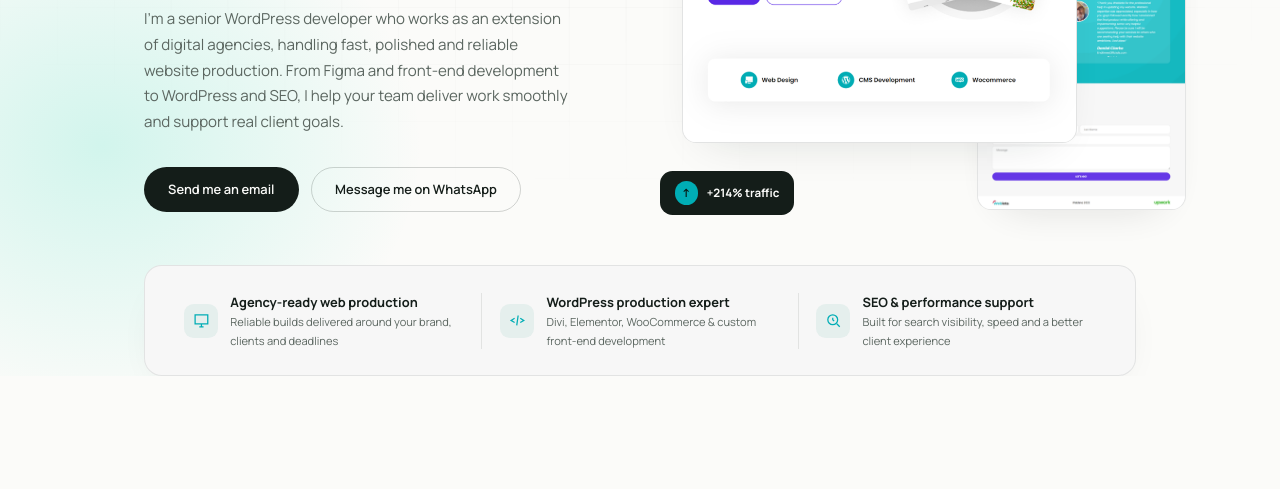
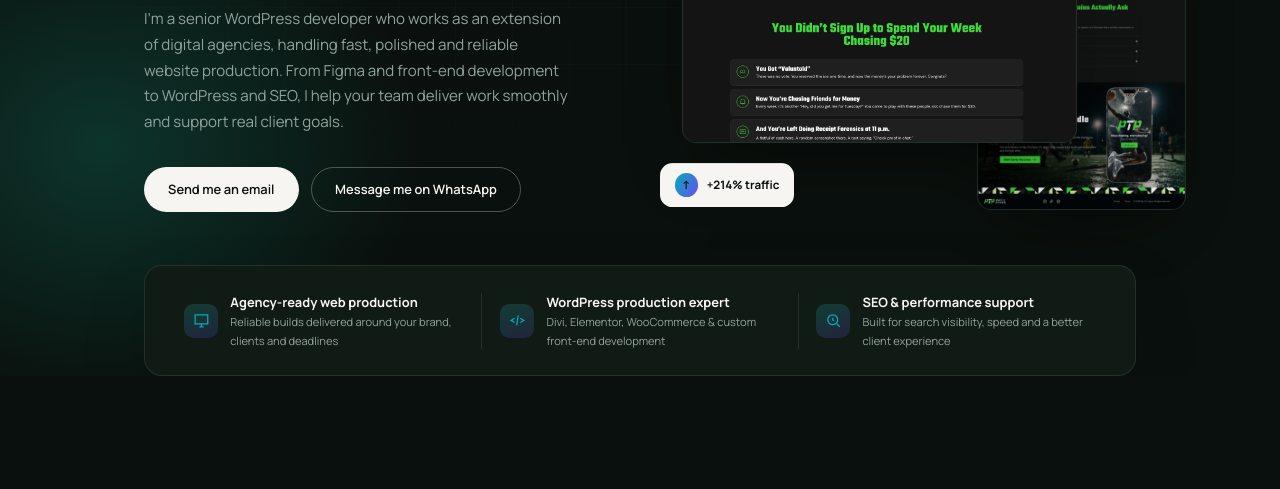
Before and after one commit to grahammelbentco-afk/portfolio, a plain HTML site: page index.html in a window 1280 px wide. Shown: the part 391-880 px from the top of the page. Drawn offline with Linux system fonts and the light colour scheme.

Commit message:
Update index.html

```diff
--- a/index.html
+++ b/index.html
@@ -732,7 +732,7 @@ img.favcon {
 </style>
 <script>
   /* Apply saved theme before first paint to avoid a flash. Default is light. */
-  try{ if(localStorage.getItem('webleta-theme') === 'light') document.documentElement.classList.add('light'); }catch(e){}
+  try{ if(localStorage.getItem('webleta-theme') === 'dark') document.documentElement.classList.add('dark'); }catch(e){}
 </script>
 </head>
 <body>
@@ -1293,7 +1293,7 @@ img.favcon {
   burger.addEventListener('click', () => mobileMenu.classList.toggle('open'));
   document.querySelectorAll('.mnav').forEach(a => a.addEventListener('click', () => mobileMenu.classList.remove('open')));
 
-  /* THEME SWITCH (light is default; choice persists across visits)*/
+  /* THEME SWITCH (light is default; choice persists across visits)
   const themeSwitch = document.getElementById('themeSwitch');
   const rootEl = document.documentElement;
   themeSwitch.setAttribute('aria-checked', rootEl.classList.contains('dark') ? 'true' : 'false');
@@ -1301,16 +1301,16 @@ img.favcon {
     const dark = rootEl.classList.toggle('dark');
     themeSwitch.setAttribute('aria-checked', dark ? 'true' : 'false');
     try{ localStorage.setItem('webleta-theme', dark ? 'dark' : 'light'); }catch(e){}
-  });
+  });*/
 
 
 
   // THEME SWITCH (dark is default; choice persists across visits)
-//let savedTheme = null;
-//try{ savedTheme = localStorage.getItem('webleta-theme'); }catch(e){}
-//if (savedTheme !== 'light') {
-  //document.documentElement.classList.add('dark');
-//}
+let savedTheme = null;
+try{ savedTheme = localStorage.getItem('webleta-theme'); }catch(e){}
+if (savedTheme !== 'light') {
+  document.documentElement.classList.add('dark');
+}
 
 const themeSwitch = document.getElementById('themeSwitch');
 const rootEl = document.documentElement;
```
